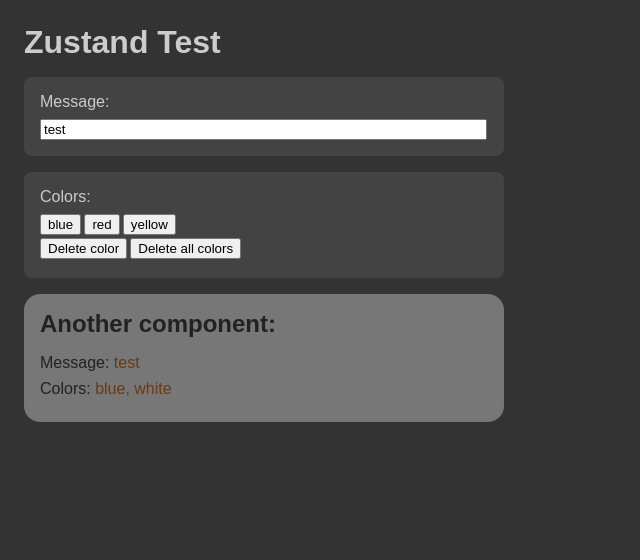
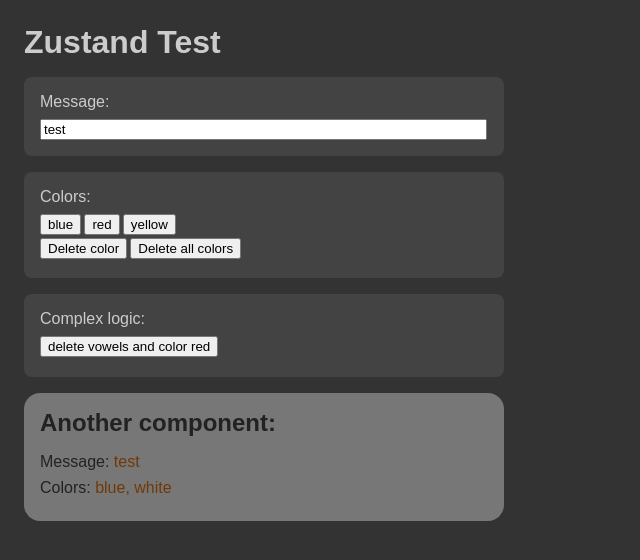
Before and after one commit to edwardtanguay/zustand-test, a React (Vite) app: page / in a window 1280 px wide. Shown: the top 560 px of the page, without its empty margins (0-640 px from the left). Built offline with nearby package versions, Linux system fonts and the light colour scheme.

Commit message:
vowels working

```diff
--- a/src/App.tsx
+++ b/src/App.tsx
@@ -28,6 +28,13 @@ function App() {
 				<button onClick={() => store.setColors([])}>Delete all colors</button>
 			</div>
 
+			<div className="data">
+				<label>Complex logic:</label>
+				<div>
+					<button onClick={() => store.deleteVowelsAndColorRed()}>delete vowels and color red</button>
+				</div>
+			</div>
+
 			<InfoBox />
 		</div>
 	);
--- a/src/store.tsx
+++ b/src/store.tsx
@@ -7,10 +7,7 @@ export interface TechBook {
 	language: string;
 }
 
-const techBookModel = {
-
-}
-
+const techBookModel = {};
 
 interface Store {
 	message: string;
@@ -19,17 +16,29 @@ interface Store {
 	setColors: (colors: string[]) => void;
 	addColor: (color: string) => void;
 	deleteColor: () => void;
+	deleteVowelsAndColorRed: () => void;
 }
 
 export const useStore = create<Store>(
 	(set): Store => ({
 		// string
 		message: 'test',
-		setMessage: (message: string) => set((state) => ({ ...state, message })),
+		setMessage: (message: string) =>
+			set((state) => ({ ...state, message })),
 		// array of strings
 		colors: ['blue', 'white'],
 		setColors: (colors: string[]) => set((state) => ({ ...state, colors })),
-		addColor: (color: string) => set((state) => ({ ...state, colors: [...state.colors, color] }) ),
-		deleteColor: () => set((state) => ({ ...state, colors: state.colors.slice(0,-1) }) )
+		addColor: (color: string) =>
+			set((state) => ({ ...state, colors: [...state.colors, color] })),
+		deleteColor: () =>
+			set((state) => ({ ...state, colors: state.colors.slice(0, -1) })),
+		// complex logic
+		deleteVowelsAndColorRed: () =>
+			set((state) => {
+				const _state = { ...state };
+				_state.message = 'nnn';
+				console.log(_state);
+				return _state;
+			})
 	})
 );
```
